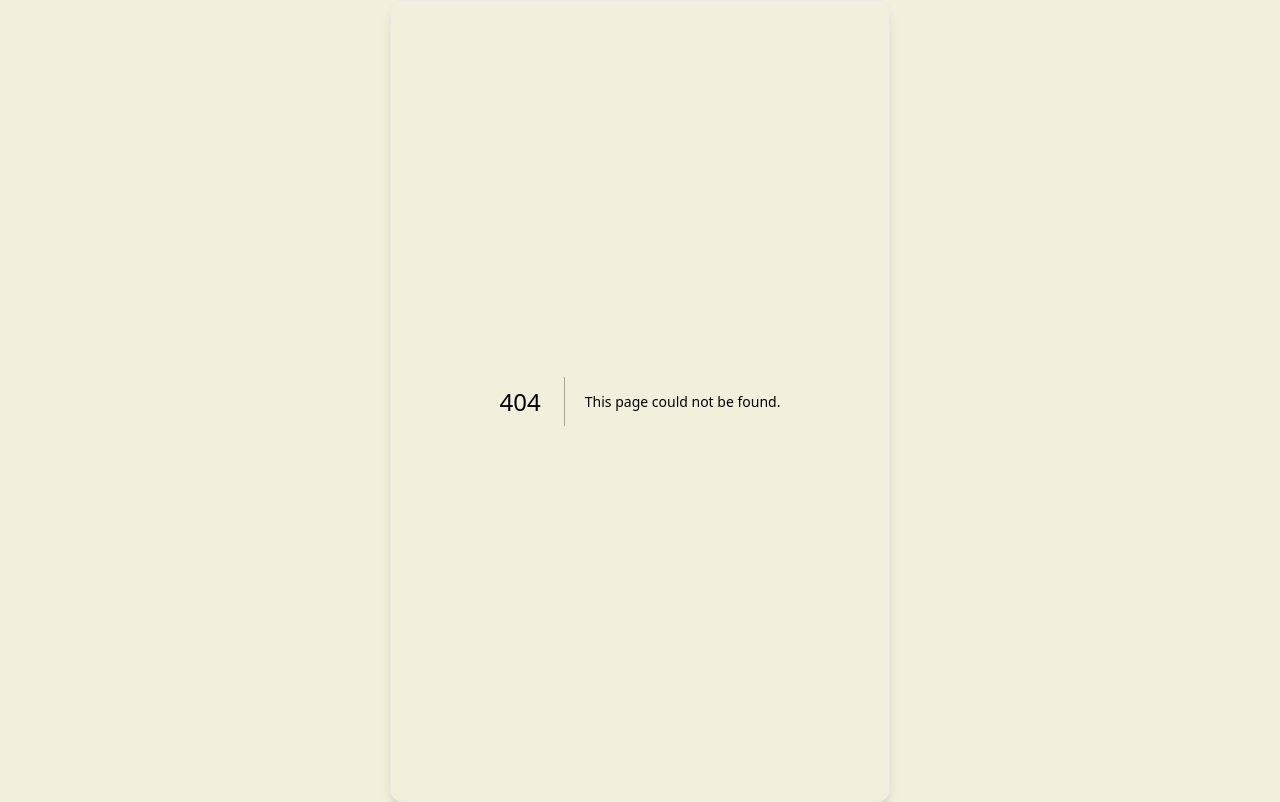
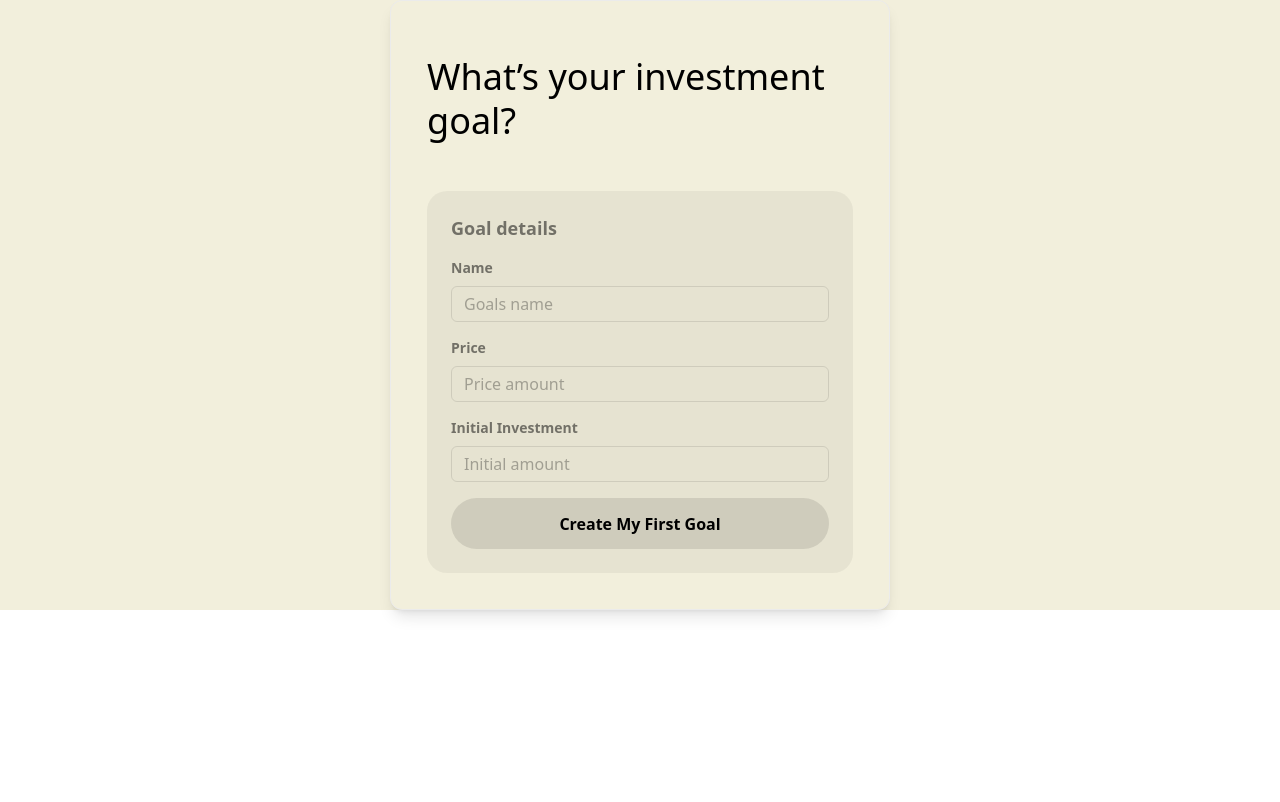
Before and after one commit to abielzulio/upvest, a Next.js app: page /new in a window 1280 px wide. Before the commit this address had no page. Built offline with nearby package versions, Linux system fonts and the light colour scheme.

Commit message:
feat: NewItemPage

```diff
--- /dev/null
+++ b/components/Item/NewItemForm.tsx
@@ -0,0 +1,95 @@
+import { useRouter } from "next/router"
+import { toast } from "react-hot-toast"
+import { CEvent, DispatchState, Item } from "type"
+
+export const NewItemForm = ({
+  item,
+  updateItem,
+  path,
+}: {
+  item: Item
+  updateItem: DispatchState<Item>
+  path: string
+}) => {
+  const router = useRouter()
+
+  const onSubmitForm = (
+    e: CEvent<HTMLFormElement>,
+    item: Item,
+    path: string
+  ) => {
+    e.preventDefault()
+
+    if (!item.name) toast.error("Goal name can't be empty")
+    if (!item.price || item.price === 0)
+      toast.error("Goal price amount can't be zero")
+    if (!item.initial || item.initial === 0)
+      toast.error("Initial investment amount can't be zero")
+
+    if (item.name && item.initial > 0 && item.price > 0)
+      return router.push({
+        pathname: path,
+        query: {
+          id: item.id,
+          name: item.name,
+          price: item.price,
+          initial: item.initial,
+        },
+      })
+  }
+  return (
+    <form
+      className="flex flex-col gap-[16px] bg-black/5 text-black p-[24px] rounded-[20px] h-full"
+      onSubmit={(e) => onSubmitForm(e, item, path)}
+    >
+      <p className="text-[18px] font-semibold opacity-50">Goal details</p>
+      <div className="flex flex-col gap-[8px]">
+        <label htmlFor="name" className="text-sm opacity-50 font-semibold">
+          Name
+        </label>
+        <input
+          type="name"
+          id="name"
+          className="border-[1px] border-black/10 h-[36px] pl-[12px] bg-transparent rounded-[6px] placeholder:text-black/30"
+          placeholder="Goals name"
+          onChange={(e: CEvent<HTMLInputElement>) =>
+            updateItem({ ...item, name: e.target.value })
+          }
+        />
+      </div>
+      <div className="flex flex-col gap-[8px]">
+        <label htmlFor="price" className="text-sm opacity-50 font-semibold">
+          Price
+        </label>
+        <input
+          type="number"
+          id="price"
+          className="border-[1px] border-black/10 h-[36px] pl-[12px] bg-transparent rounded-[6px] placeholder:text-black/30 focus-within:bor"
+          placeholder="Price amount"
+          onChange={(e: CEvent<HTMLInputElement>) =>
+            updateItem({ ...item, price: Number(e.target.value) })
+          }
+        />
+      </div>
+      <div className="flex flex-col gap-[8px]">
+        <label htmlFor="initial" className="text-sm opacity-50 font-semibold">
+          Initial Investment
+        </label>
+        <input
+          type="number"
+          id="initial"
+          className="border-[1px] border-black/10 h-[36px] pl-[12px] bg-transparent rounded-[6px] placeholder:text-black/30 focus-within:bor"
+          placeholder="Initial amount"
+          onChange={(e: CEvent<HTMLInputElement>) =>
+            updateItem({ ...item, initial: Number(e.target.value) })
+          }
+        />
+      </div>
+      <div className="mt-auto">
+        <button className="bg-black/10 text-black cursor-pointer font-semibold py-[10px] w-full h-[51px] rounded-full transition hover:bg-black/20">
+          Create My First Goal
+        </button>
+      </div>
+    </form>
+  )
+}
--- /dev/null
+++ b/components/Item/index.tsx
@@ -0,0 +1,3 @@
+import { NewItemForm } from "./NewItemForm"
+
+export { NewItemForm }
--- /dev/null
+++ b/pages/new.tsx
@@ -0,0 +1,23 @@
+import { NewItemForm } from "components/Item"
+import { nanoid } from "nanoid"
+import { useState } from "react"
+import { Item } from "type"
+
+const NewItemPage = () => {
+  const [item, updateItem] = useState<Item>({
+    id: nanoid(),
+    name: "",
+    price: 0,
+    initial: 0,
+  })
+  return (
+    <div className="px-[36px] pb-[36px] pt-[54px] flex flex-col h-full justify-between">
+      <h1 className="text-black text-[36px] font-medium pb-[48px]">
+        What’s your investment goal?
+      </h1>
+      <NewItemForm item={item} updateItem={updateItem} path="/welcome" />
+    </div>
+  )
+}
+
+export default NewItemPage
```
